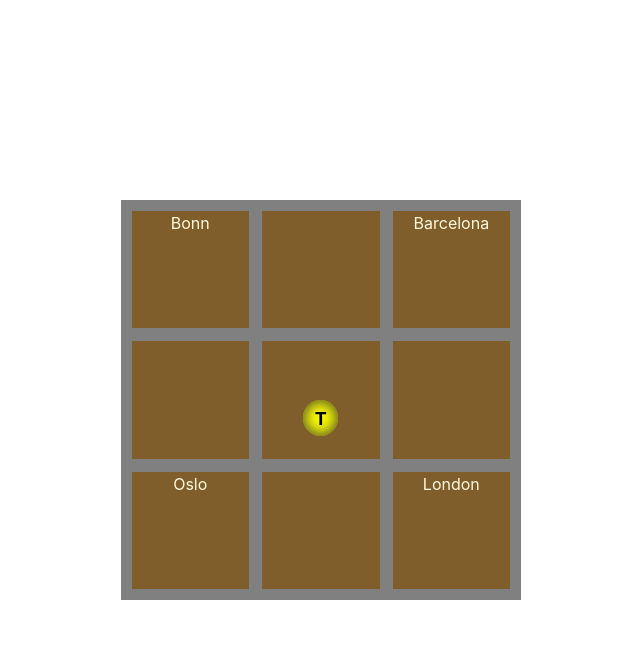
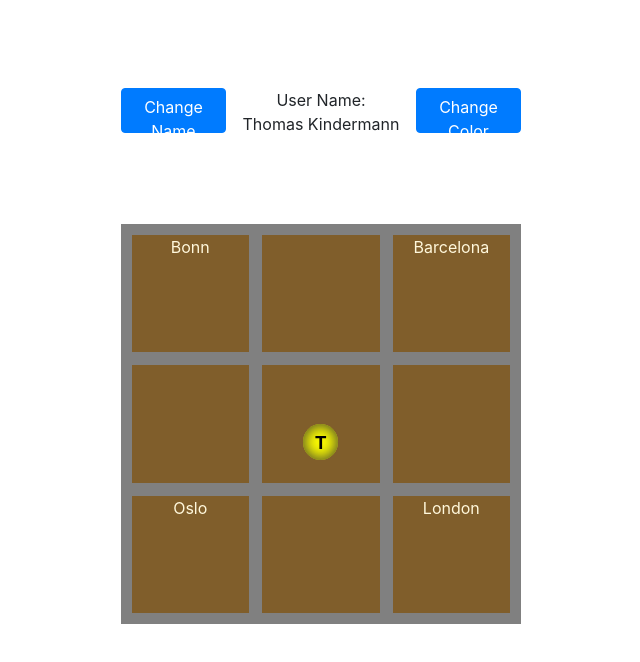
Before and after one commit to kitconcept/digital-office, a React (Create React App) app: page / in a window 1280 px wide. Shown: the top 662 px of the page, without its empty margins (319-959 px from the left). Built offline with nearby package versions, Linux system fonts and the light colour scheme.

Commit message:
added Name Change

```diff
--- a/src/App.css
+++ b/src/App.css
@@ -44,6 +44,27 @@
   grid-template-rows: auto 50vh auto;
   height: 100vh;
   width: 100vw;
+}
+.NavBar {
+  grid-column-start: 2;
+  display: grid;
+  grid-template-rows: auto auto;
+  grid-template-columns: auto 190px auto;
+}
+
+.Button {
+  height: 45px;
+  grid-row-start: 2;
+}
+.NameChange {
+  grid-column-start: 1;
+}
+.ColorChange {
+  grid-column-start: 3;
+}
+.UserName {
+  grid-column-start: 2;
+  grid-row-start: 2;
 }
 
 .Floor {
--- a/src/App.js
+++ b/src/App.js
@@ -1,11 +1,5 @@
-import logo from "./logo.svg";
 import "./App.css";
-import Jitsi from "react-jitsi";
 import Office from "./Office/Office.js";
-
-const roomName =
-  "kitconcept-digital-office-123e4567-e89b-12d3-a456-426655440000";
-const userFullName = "Timo Stollenwerk";
 
 function App() {
   return (
--- /dev/null
+++ b/src/Office/NameChangeModal.js
@@ -0,0 +1,62 @@
+import React, { useState, useEffect, useRef } from "react";
+import { Modal, Form, Col, Row, Button } from "react-bootstrap";
+
+const NameChangeModal = (props) => {
+  const [FirstName, setFirstName] = useState("");
+  const [LastName, setLastName] = useState("");
+  const inputEl = useRef(null);
+  const setInputFocus = () => {
+    inputEl.current.focus();
+  };
+
+  useEffect(() => {
+    if (props.EnterKey) {
+      props.nameSubmit(FirstName, LastName);
+    }
+    // eslint-disable-next-line react-hooks/exhaustive-deps
+  }, [props.EnterKey]);
+
+  return (
+    <Modal show={props.show} onHide={props.handleClose}>
+      <Modal.Header closeButton>
+        <Modal.Title>Change User Name</Modal.Title>
+      </Modal.Header>
+      <Modal.Body>
+        <Form>
+          <Row>
+            <Col>
+              <Form.Control
+                ref={inputEl}
+                onChange={(event) => {
+                  setFirstName(event.target.value);
+                }}
+                placeholder="First name"
+              />
+            </Col>
+            <Col>
+              <Form.Control
+                onChange={(event) => {
+                  setLastName(event.target.value);
+                }}
+                placeholder="Last name"
+              />
+            </Col>
+          </Row>
+        </Form>
+      </Modal.Body>
+      <Modal.Footer>
+        <Button variant="secondary" onClick={props.handleClose}>
+          Close
+        </Button>
+        <Button
+          variant="primary"
+          onClick={() => props.nameSubmit(FirstName, LastName)}
+        >
+          Save Changes
+        </Button>
+      </Modal.Footer>
+    </Modal>
+  );
+};
+
+export default NameChangeModal;
--- a/src/Office/Office.js
+++ b/src/Office/Office.js
@@ -1,34 +1,41 @@
 import React, { useState, useEffect } from "react";
 import Room from "./Room.js";
+import Button from "react-bootstrap/Button";
+import NameChangeModal from "./NameChangeModal.js";
 import RoomList from "./RoomList";
 import "../App.css";
 
 const Office = () => {
   //User Name for the jitsi Call
-  const userFullName = "Thomas Kindermann";
+  const [userFullName, setUserFullName] = useState("Thomas Kindermann");
   //state for keeping track of the Avatar Position
   const [AvatarPosition, setAvatarPosition] = useState(5);
-  //calling KeyPress Hook for Arrow Keys
+  //calling KeyPress Hooks
   const ArrowUp = useKeyPress("ArrowUp");
   const ArrowDown = useKeyPress("ArrowDown");
   const ArrowLeft = useKeyPress("ArrowLeft");
   const ArrowRight = useKeyPress("ArrowRight");
+  const EnterKey = useKeyPress("Enter");
+  // Modal State ************
+  const [show, setShow] = useState(false);
+  const handleClose = () => setShow(false);
+  const handleShow = () => setShow(true);
+  const nameSubmit = (firstname, lastname) => {
+    if (firstname !== "") setUserFullName(firstname + " " + lastname);
+    handleClose();
+  };
 
   //Movement of the Avatar via AvatarPosition in 3x3 grid
   useEffect(() => {
-    // Avatar moves Up if the Position does not equal first row
     if (ArrowUp && AvatarPosition > 3) {
       setAvatarPosition(AvatarPosition - 3);
     }
-    // Avatar moves down if the Position does not equal last row
     if (ArrowDown && AvatarPosition < 7) {
       setAvatarPosition(AvatarPosition + 3);
     }
-    // Avatar moves right if the Position does not equal last column
     if (ArrowRight && AvatarPosition % 3 !== 0) {
       setAvatarPosition(AvatarPosition + 1);
     }
-    // Avatar moves left if the Position does not equal first column
     if (ArrowLeft && AvatarPosition % 3 !== 1) {
       setAvatarPosition(AvatarPosition - 1);
     }
@@ -36,11 +43,29 @@ const Office = () => {
   }, [ArrowUp, ArrowDown, ArrowRight, ArrowLeft]);
 
   return (
-    <div className="Container">
-      <div className="Floor">
-        {createRooms(RoomList, AvatarPosition, userFullName)}
+    <>
+      <div className="Container">
+        <div className="NavBar">
+          <Button onClick={handleShow} className="NameChange Button">
+            Change Name
+          </Button>
+          <div className="UserName">
+            User Name:
+            <br /> {userFullName}
+          </div>
+          <Button className="ColorChange Button">Change Color</Button>
+        </div>
+        <div className="Floor">
+          {createRooms(RoomList, AvatarPosition, userFullName)}
+        </div>
       </div>
-    </div>
+      <NameChangeModal
+        show={show}
+        handleClose={handleClose}
+        nameSubmit={nameSubmit}
+        EnterKey={EnterKey}
+      />
+    </>
   );
 };
 
@@ -50,6 +75,7 @@ function createRooms(roomList, AvatarPosition, userFullName) {
   for (let i = 0; i < 9; i++) {
     Rooms.push(
       <Room
+        key={i}
         RoomNumber={i + 1}
         roomTitle={roomList[i].title}
         roomName={roomList[i].name}
--- a/src/Office/Room.js
+++ b/src/Office/Room.js
@@ -7,13 +7,16 @@ const Room = (props) => {
   const [modalShow, setModalShow] = useState(false);
   //creating className for Room position in CSS
   const RoomNumber = "Room Number" + props.RoomNumber;
+  // Show and Hide Handlers for CallModal
+  const handleShow = () => setModalShow(true);
+  const handleHide = () => setModalShow(false);
 
   //checking if the Avatar is in the current Room
   useEffect(() => {
     if (props.RoomNumber === props.AvatarSelector) {
-      setModalShow(true);
+      handleShow();
     } else {
-      setModalShow(false);
+      handleHide();
     }
   }, [props.RoomNumber, props.AvatarSelector]);
 
@@ -36,7 +39,7 @@ const Room = (props) => {
         props.roomName !== "" && (
           <CallModal
             show={modalShow}
-            onHide={() => setModalShow(false)}
+            onHide={handleHide}
             roomTitle={props.roomTitle}
             roomName={props.roomName}
             userFullName={props.userFullName}
```
Also changed, not shown: src/index.js (+6 -6 lines).
